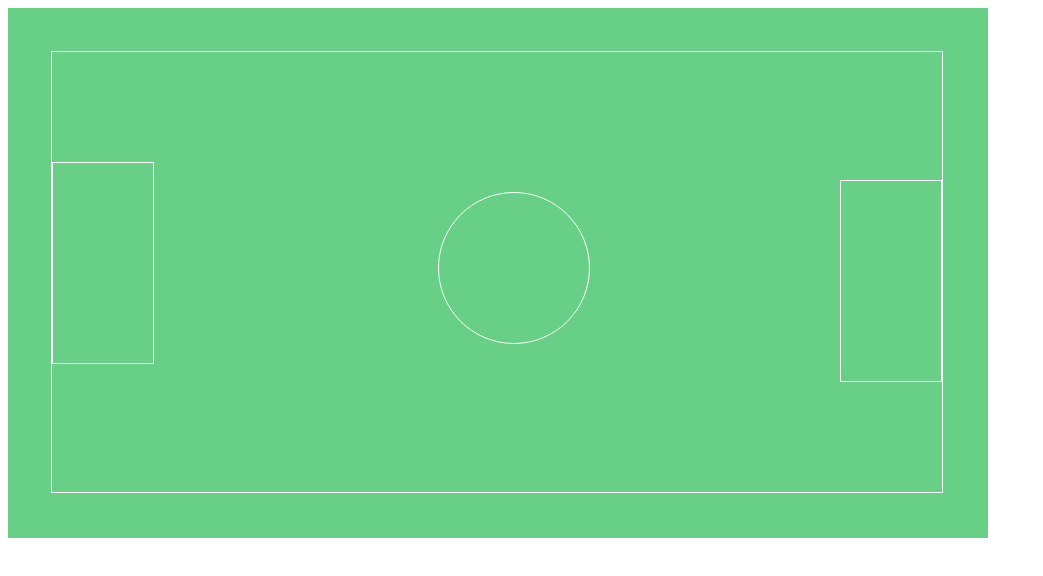
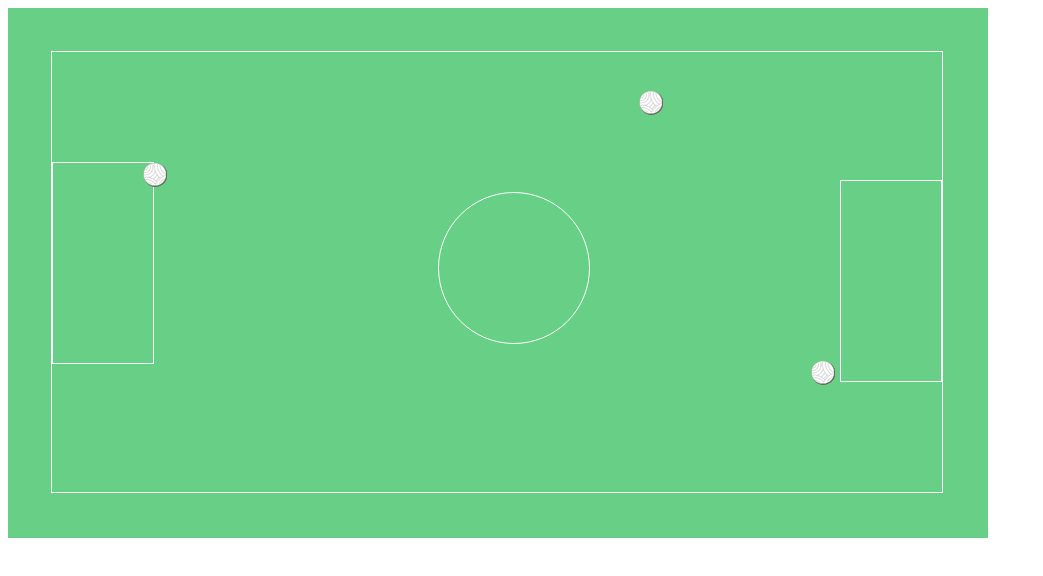
Before and after one commit to NayeliCarb/cancha, a plain HTML site: page index.html in a window 1280 px wide. Shown: the whole page, without its empty margins (0-1043 px from the left). Drawn offline with Linux system fonts and the light colour scheme.

Commit message:
cancha con pelotas

```diff
--- a/css/main.css
+++ b/css/main.css
@@ -38,3 +38,15 @@
 	margin-bottom: 20px;
 
 }
+img{
+	position: absolute;
+	margin-left: 90px;
+}
+.bola1{
+	margin-left: 200px;
+	margin-top: -8%;
+}
+.bola2{
+	margin-left: -30px;
+	margin-top: 180px;
+}
--- a/index.html
+++ b/index.html
@@ -9,9 +9,15 @@
 	<body>
 		<div class="cancha">
 			<div class="marco">
-				<div class="areaChica"></div>
-				<div class="medioCampo"></div>
-				<div class="areaChicaRight"></div>
+				<div class="areaChica">
+					<img src="img/bola.png">
+				</div>
+				<div class="medioCampo">
+					<img class="bola1" src="img/bola.png">
+				</div>
+				<div class="areaChicaRight">
+					<img class="bola2" src="img/bola.png">
+				</div>
 			</div>
 		</div>
 
```
